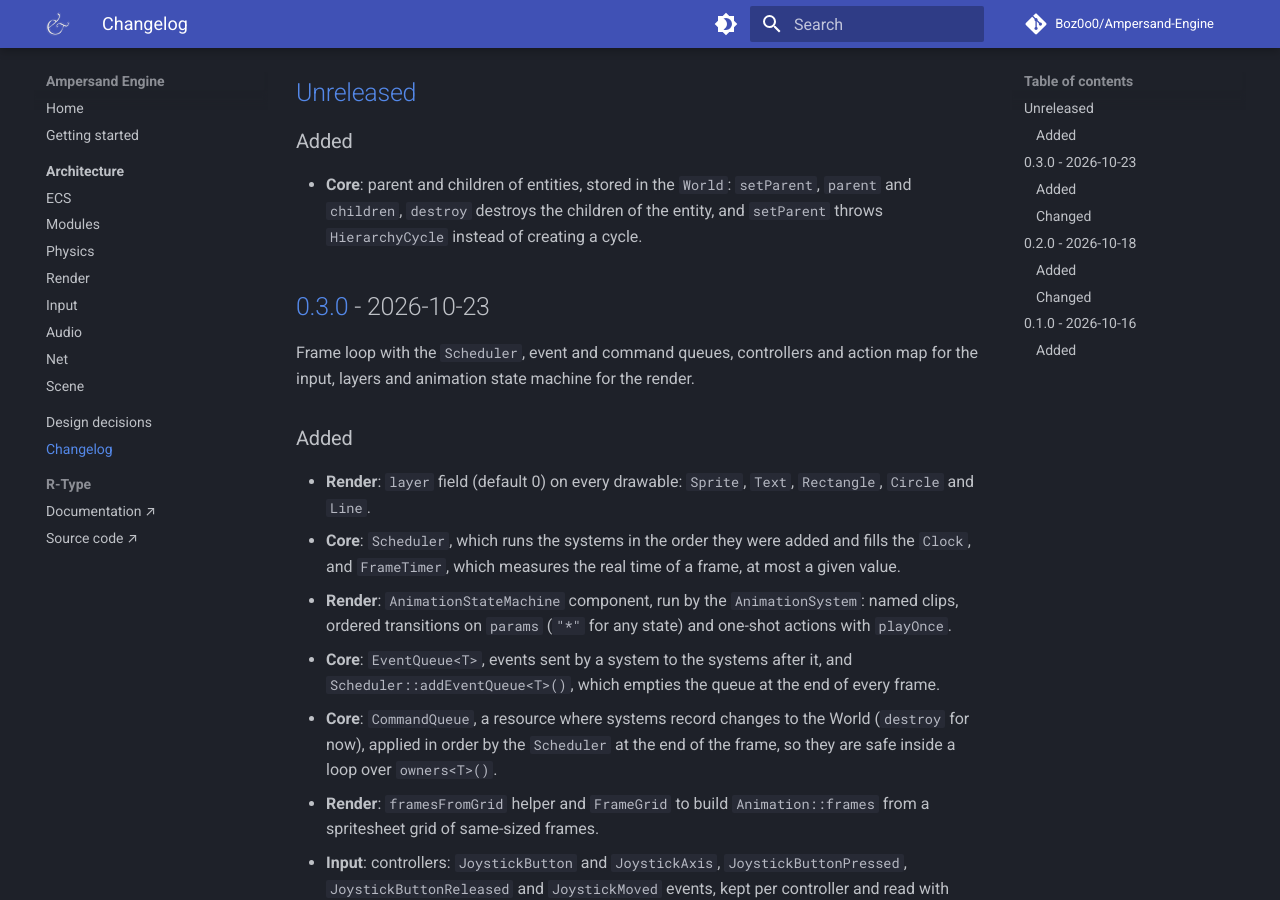
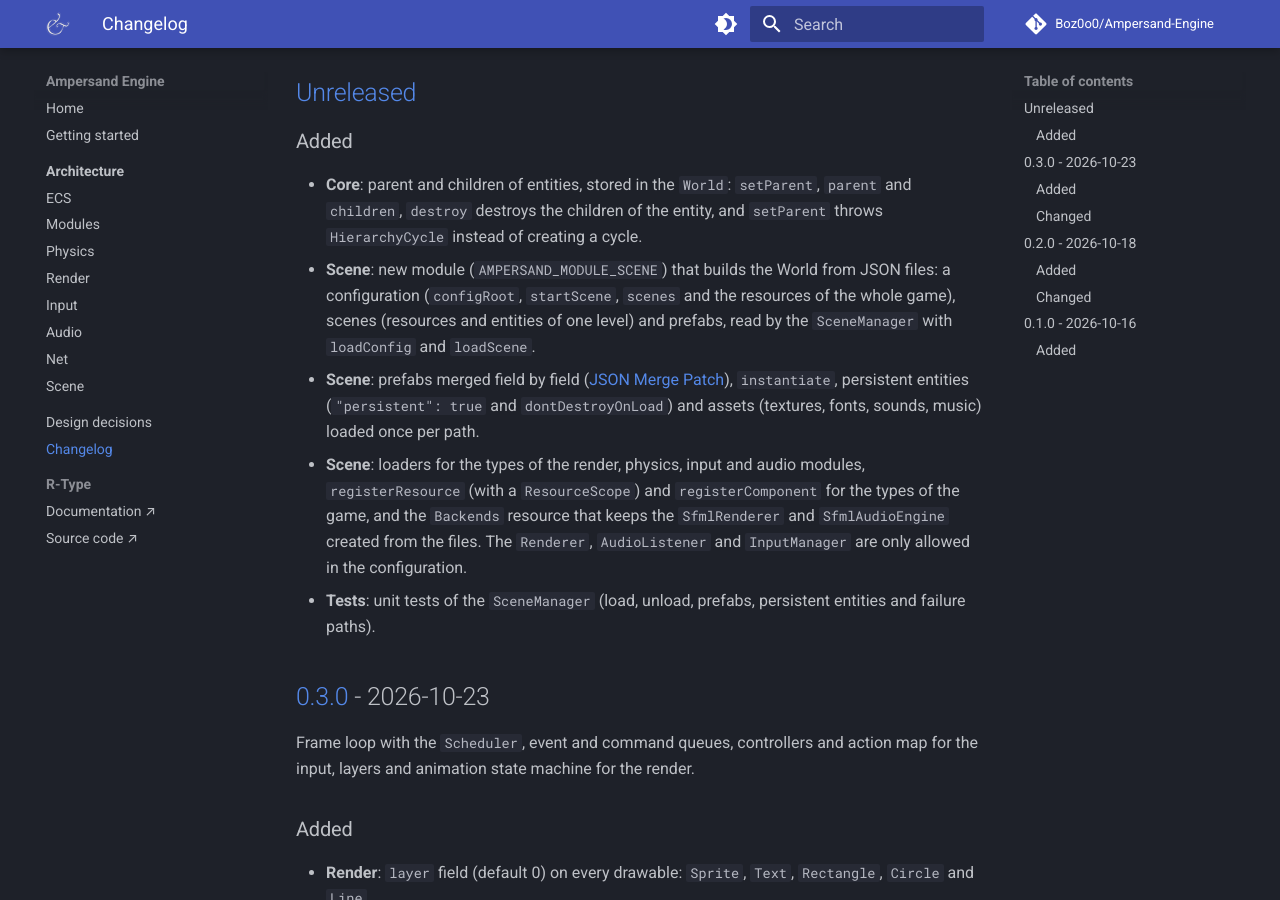
Before and after one commit to Boz0o0/Ampersand-Engine, an MkDocs documentation site: the page built from docs/mkdocs/changelog.md, in a window 1280 px wide and 900 px high, scrolled down 565 px. Built offline with MkDocs 1.6.1 and Material for MkDocs 9.7.7, drawn with Linux system fonts in a browser that asks for light colours; comment, search, counter and statistics services are not loaded.

Commit message:
fix(engine-scene): correct documentation for scene module

```diff
--- a/CHANGELOG.md
+++ b/CHANGELOG.md
@@ -27,6 +27,10 @@ under `[Unreleased]`, in the right subsection (`Added`, `Changed`, `Fixed` or
 ### Added
 
 - **Core**: parent and children of entities, stored in the `World`: `setParent`, `parent` and `children`, `destroy` destroys the children of the entity, and `setParent` throws `HierarchyCycle` instead of creating a cycle.
+- **Scene**: new module (`AMPERSAND_MODULE_SCENE`) that builds the World from JSON files: a configuration (`configRoot`, `startScene`, `scenes` and the resources of the whole game), scenes (resources and entities of one level) and prefabs, read by the `SceneManager` with `loadConfig` and `loadScene`.
+- **Scene**: prefabs merged field by field ([JSON Merge Patch](https://www.rfc-editor.org/rfc/rfc7386)), `instantiate`, persistent entities (`"persistent": true` and `dontDestroyOnLoad`) and assets (textures, fonts, sounds, music) loaded once per path.
+- **Scene**: loaders for the types of the render, physics, input and audio modules, `registerResource` (with a `ResourceScope`) and `registerComponent` for the types of the game, and the `Backends` resource that keeps the `SfmlRenderer` and `SfmlAudioEngine` created from the files. The `Renderer`, `AudioListener` and `InputManager` are only allowed in the configuration.
+- **Tests**: unit tests of the `SceneManager` (load, unload, prefabs, persistent entities and failure paths).
 
 ## [0.3.0] - 2026-10-23
 
```
Also changed, not shown: docs/mkdocs/architecture/scene.md (+6 -6 lines).
